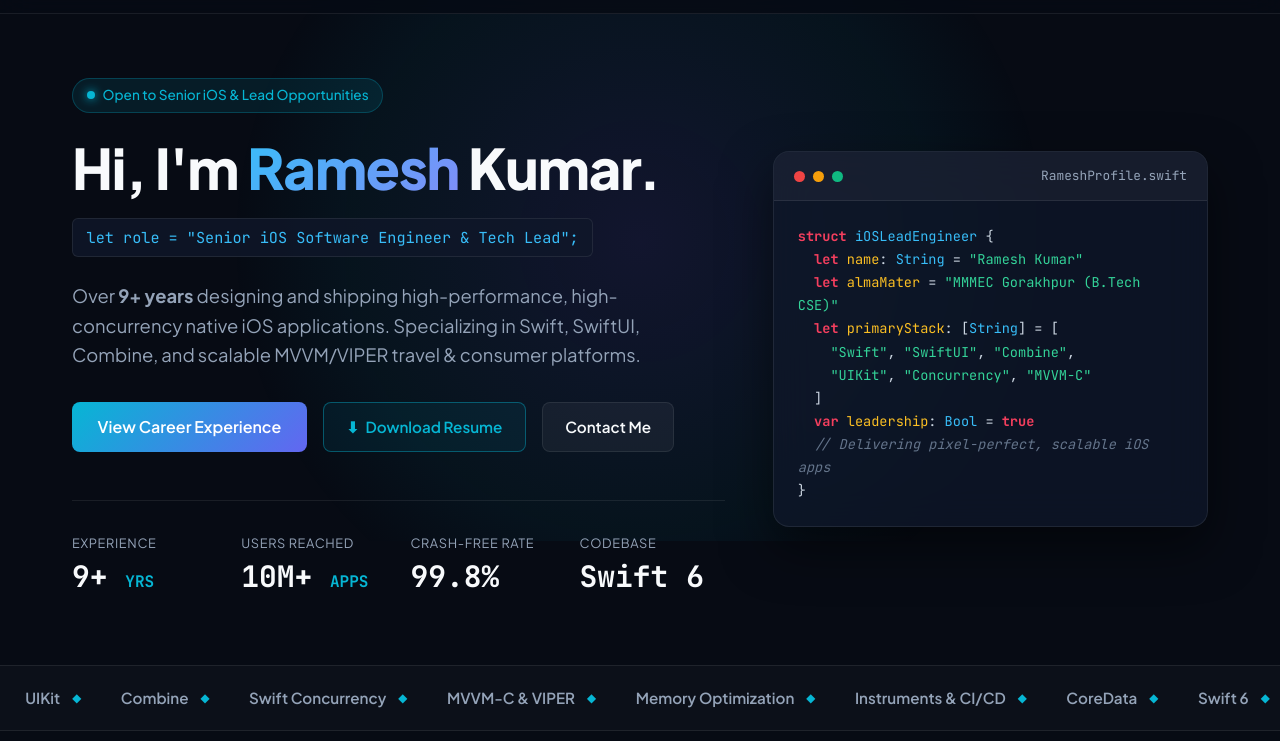
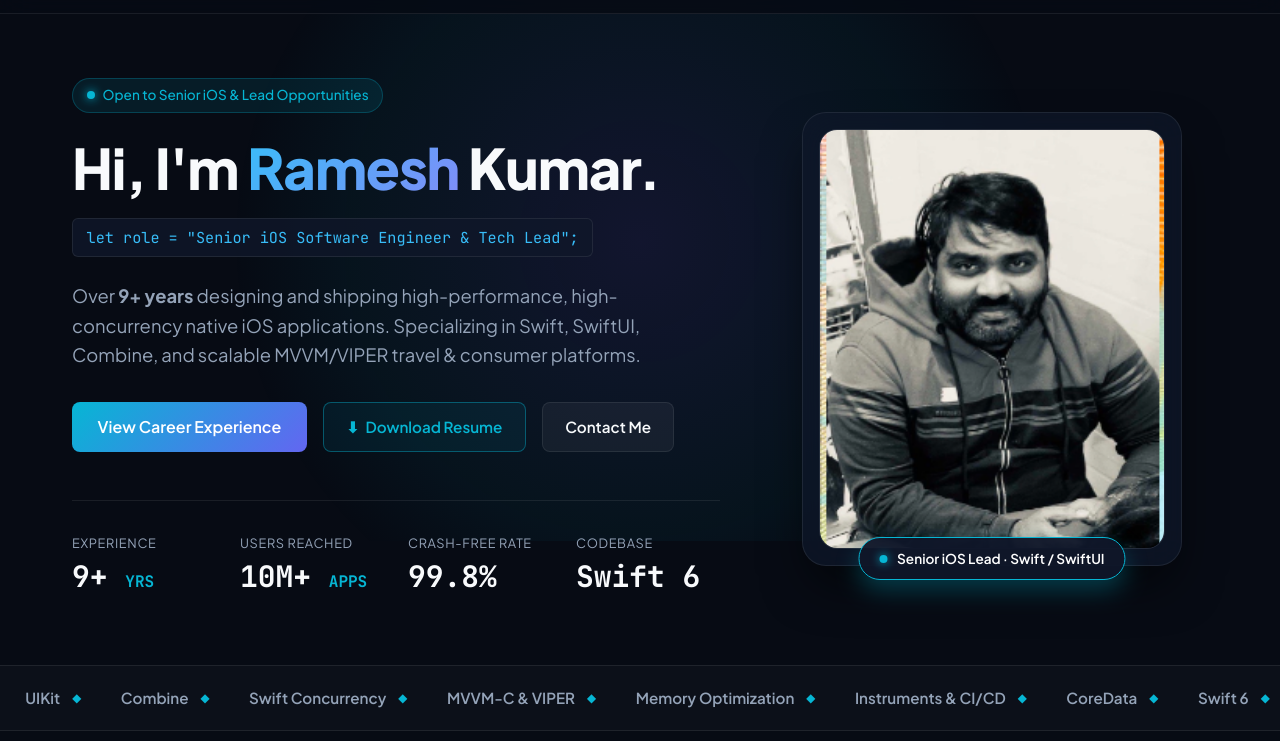
Before and after one commit to rameshkmmmec/portfolio, a plain HTML site: page index.html in a window 1280 px wide. Shown: the part 59-800 px from the top of the page. Drawn offline with Linux system fonts and the light colour scheme.

Commit message:
Update index.html

```diff
--- a/index.html
+++ b/index.html
@@ -135,11 +135,6 @@
       background: rgba(6, 182, 212, 0.08);
     }
 
-    .btn-resume-highlight:hover {
-      background: rgba(6, 182, 212, 0.18);
-      border-color: var(--cyan);
-    }
-
     .container {
       max-width: 1200px;
       margin: 0 auto;
@@ -151,7 +146,7 @@
     .hero {
       display: grid;
       grid-template-columns: 1.2fr 0.8fr;
-      gap: 3rem;
+      gap: 3.5rem;
       align-items: center;
       min-height: calc(85vh - 70px);
     }
@@ -258,55 +253,66 @@
       font-family: 'JetBrains Mono', monospace;
     }
 
-    .terminal-card {
-      background: rgba(15, 23, 42, 0.75);
-      backdrop-filter: blur(20px);
-      border: 1px solid var(--card-border);
-      border-radius: 16px;
-      box-shadow: 0 20px 50px rgba(0, 0, 0, 0.5);
-      overflow: hidden;
+    /* Profile Photo Card Styling */
+    .profile-card-container {
+      position: relative;
+      display: flex;
+      justify-content: center;
+      align-items: center;
     }
 
-    .terminal-header {
-      background: rgba(255, 255, 255, 0.04);
-      padding: 0.85rem 1.25rem;
+    .profile-card {
+      position: relative;
+      width: 100%;
+      max-width: 380px;
+      background: rgba(15, 23, 42, 0.7);
+      border: 1px solid var(--card-border);
+      border-radius: 24px;
+      padding: 1rem;
+      box-shadow: 0 25px 50px -12px rgba(0, 0, 0, 0.7);
+      backdrop-filter: blur(20px);
+    }
+
+    .profile-img-wrap {
+      width: 100%;
+      height: 420px;
+      border-radius: 18px;
+      overflow: hidden;
+      border: 1px solid rgba(255, 255, 255, 0.1);
+      position: relative;
+    }
+
+    .profile-img-wrap img {
+      width: 100%;
+      height: 100%;
+      object-fit: cover;
+      display: block;
+    }
+
+    /* Floating Pill Badge */
+    .floating-badge {
+      position: absolute;
+      bottom: -15px;
+      left: 50%;
+      transform: translateX(-50%);
+      background: rgba(15, 23, 42, 0.95);
+      border: 1px solid var(--cyan);
+      box-shadow: 0 10px 25px rgba(6, 182, 212, 0.3);
+      padding: 0.6rem 1.25rem;
+      border-radius: 50px;
+      white-space: nowrap;
       display: flex;
       align-items: center;
-      gap: 0.5rem;
-      border-bottom: 1px solid var(--card-border);
+      gap: 0.6rem;
     }
 
-    .terminal-dot {
-      width: 11px;
-      height: 11px;
-      border-radius: 50%;
+    .floating-badge span {
+      font-size: 0.85rem;
+      font-weight: 600;
+      color: #fff;
     }
 
-    .dot-red { background: #ef4444; }
-    .dot-yellow { background: #f59e0b; }
-    .dot-green { background: #10b981; }
-
-    .terminal-title {
-      font-family: 'JetBrains Mono', monospace;
-      font-size: 0.8rem;
-      color: var(--text-muted);
-      margin-left: auto;
-    }
-
-    .terminal-body {
-      padding: 1.5rem;
-      font-family: 'JetBrains Mono', monospace;
-      font-size: 0.85rem;
-      color: #cbd5e1;
-      line-height: 1.7;
-    }
-
-    .kw { color: #f43f5e; font-weight: 600; }
-    .type { color: #38bdf8; }
-    .str { color: #34d399; }
-    .prop { color: #fbbf24; }
-    .comment { color: #64748b; font-style: italic; }
-
+    /* Infinite Marquee */
     .marquee-wrap {
       border-top: 1px solid var(--card-border);
       border-bottom: 1px solid var(--card-border);
@@ -535,6 +541,7 @@
 
   <div class="ambient-glow"></div>
 
+  <!-- Header -->
   <header>
     <div class="nav-container">
       <a href="#top" class="logo">
@@ -556,6 +563,7 @@
   </header>
 
   <main>
+    <!-- Hero Section -->
     <section class="container hero" id="top">
       <div>
         <div class="status-badge">
@@ -601,28 +609,21 @@
         </dl>
       </div>
 
-      <div class="terminal-card">
-        <div class="terminal-header">
-          <span class="terminal-dot dot-red"></span>
-          <span class="terminal-dot dot-yellow"></span>
-          <span class="terminal-dot dot-green"></span>
-          <span class="terminal-title">RameshProfile.swift</span>
-        </div>
-        <div class="terminal-body">
-          <span class="kw">struct</span> <span class="type">iOSLeadEngineer</span> {<br>
-          &nbsp;&nbsp;<span class="kw">let</span> <span class="prop">name</span>: <span class="type">String</span> = <span class="str">"Ramesh Kumar"</span><br>
-          &nbsp;&nbsp;<span class="kw">let</span> <span class="prop">almaMater</span> = <span class="str">"MMMEC Gorakhpur (B.Tech CSE)"</span><br>
-          &nbsp;&nbsp;<span class="kw">let</span> <span class="prop">primaryStack</span>: [<span class="type">String</span>] = [<br>
-          &nbsp;&nbsp;&nbsp;&nbsp;<span class="str">"Swift"</span>, <span class="str">"SwiftUI"</span>, <span class="str">"Combine"</span>,<br>
-          &nbsp;&nbsp;&nbsp;&nbsp;<span class="str">"UIKit"</span>, <span class="str">"Concurrency"</span>, <span class="str">"MVVM-C"</span><br>
-          &nbsp;&nbsp;]<br>
-          &nbsp;&nbsp;<span class="kw">var</span> <span class="prop">leadership</span>: <span class="type">Bool</span> = <span class="kw">true</span><br>
-          &nbsp;&nbsp;<span class="comment">// Delivering pixel-perfect, scalable iOS apps</span><br>
-          }
+      <!-- Right Side Profile Photo Card -->
+      <div class="profile-card-container">
+        <div class="profile-card">
+          <div class="profile-img-wrap">
+            <img src="profile.png" alt="Ramesh Kumar - Senior iOS Engineer">
+          </div>
+          <div class="floating-badge">
+            <span class="status-dot"></span>
+            <span>Senior iOS Lead · Swift / SwiftUI</span>
+          </div>
         </div>
       </div>
     </section>
 
+    <!-- Infinite Tech Marquee -->
     <div class="marquee-wrap">
       <div class="marquee-track">
         <span class="marquee-item">Swift 6</span>
@@ -642,6 +643,7 @@
       </div>
     </div>
 
+    <!-- Experience Timeline -->
     <section class="container" id="experience">
       <div class="section-header">
         <p class="section-label">01 / Career</p>
@@ -649,6 +651,7 @@
       </div>
 
       <div class="timeline">
+        <!-- EaseMyTrip -->
         <div class="timeline-card">
           <div class="timeline-head">
             <div>
@@ -674,6 +677,7 @@
           </div>
         </div>
 
+        <!-- Tycho Technologies -->
         <div class="timeline-card">
           <div class="timeline-head">
             <div>
@@ -697,6 +701,7 @@
           </div>
         </div>
 
+        <!-- Limitless Mobility -->
         <div class="timeline-card">
           <div class="timeline-head">
             <div>
@@ -720,6 +725,7 @@
       </div>
     </section>
 
+    <!-- Selected Projects -->
     <section class="container" id="projects">
       <div class="section-header">
         <p class="section-label">02 / Portfolio</p>
@@ -765,6 +771,7 @@
       </div>
     </section>
 
+    <!-- Contact Box -->
     <section class="container" id="contact">
       <div class="contact-box">
         <h2>Let's build something remarkable.</h2>
```
